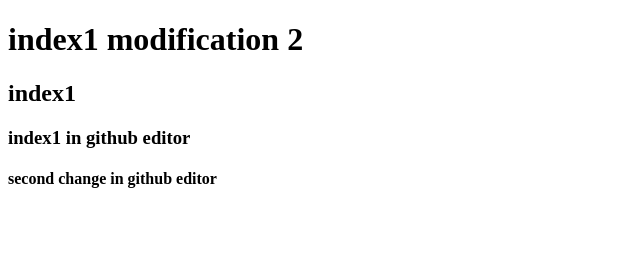
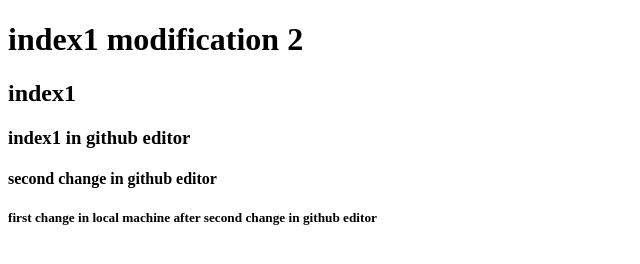
Before and after one commit to abdelazizhaimoud/my-second-react-app, a plain HTML site: page index.html in a window 1280 px wide. Shown: the whole page, without its empty margins (0-640 px from the left). Drawn offline with Linux system fonts and the light colour scheme.

Commit message:
first local commit after github

```diff
--- a/index.html
+++ b/index.html
@@ -10,5 +10,6 @@
     <h2>index1</h2>
     <h3>index1 in github editor</h3>
     <h4>second change in github editor</h4>
+    <h5>first change in local machine after second change in github editor</h5>
 </body>
 </html>
```
